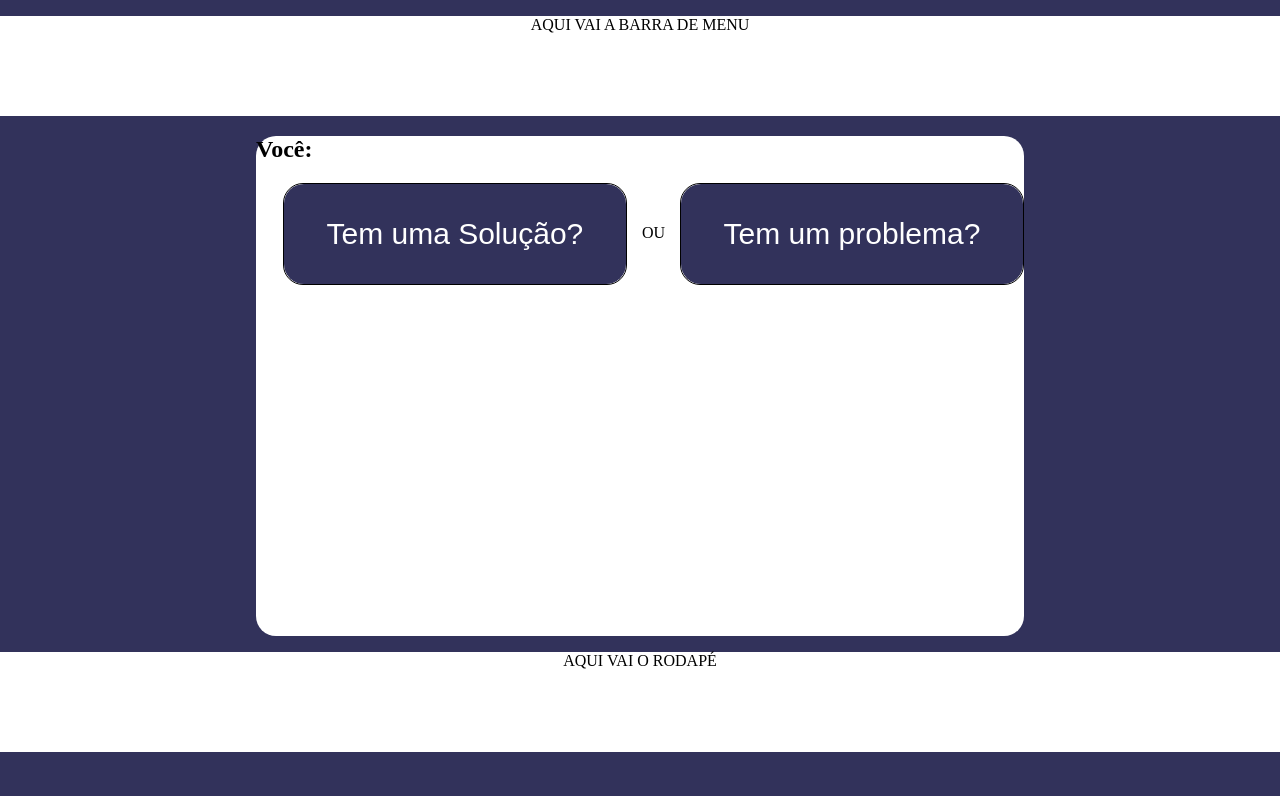
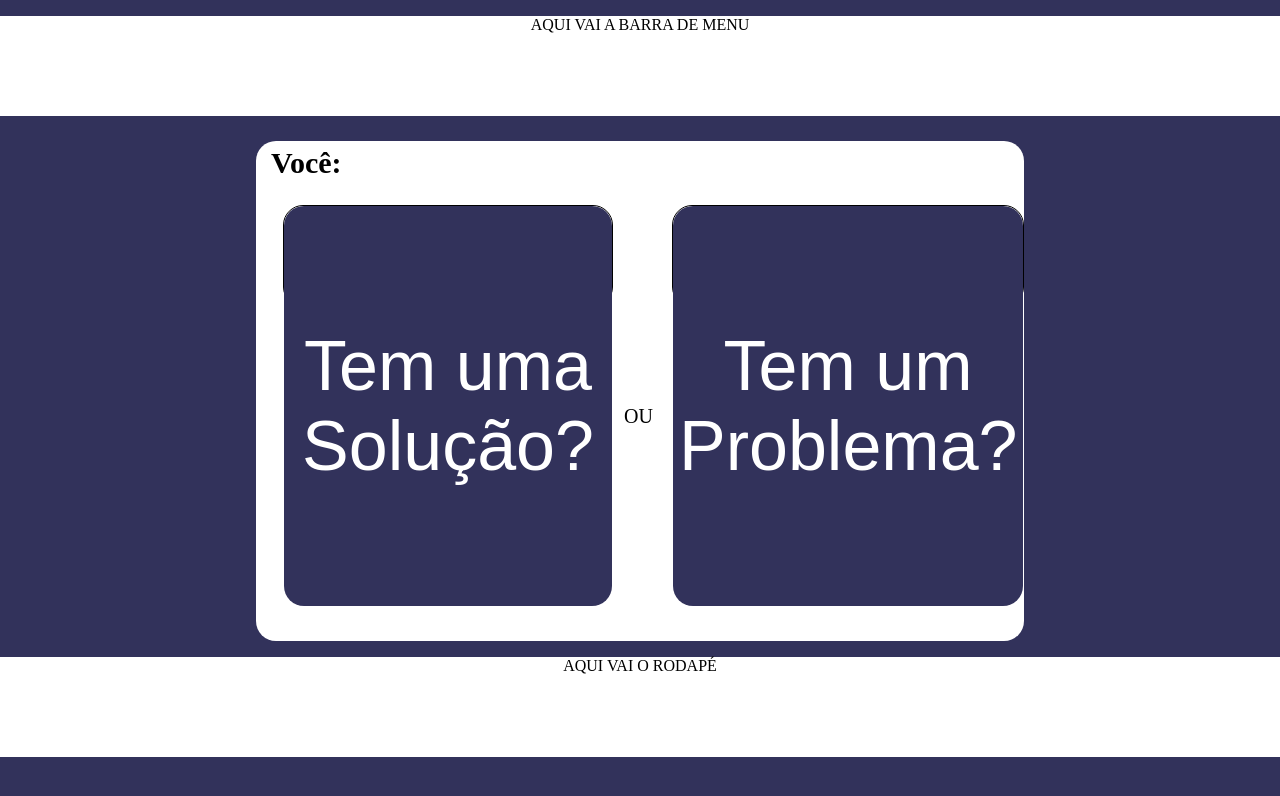
Before and after one commit to OseiasBeu/Projetohack, a plain HTML site: page index.html in a window 1280 px wide. Drawn offline with Linux system fonts and the light colour scheme.

Commit message:
Esquelet - página inicial

```diff
--- a/css/style.css
+++ b/css/style.css
@@ -29,8 +29,15 @@ body{
 }
 .perguntas p{
     position: relative;
-    top:25px;
-    right: 15px;
+    font-size: 20px;
+    top:180px;
+    right: 19px;
+    text-transform: uppercase;
+}
+h2{
+    font-size: 30px;
+    margin-left: 15px;
+    padding-top:5px;
 }
 
 .direita{
@@ -56,7 +63,9 @@ body{
     font-size: 30px;
     color: white;
     width:100%;
-    height: 100px;
+    height: 400px;
+    font-size: 70px;
+    houver:
 }
 a {
     text-decoration: none;
--- a/index.html
+++ b/index.html
@@ -12,8 +12,7 @@
         <p>AQUI VAI A BARRA DE MENU</p>
     </header>
         <section class="corpo_pag">
-            <a href=""></a>
-                <h1>Você:</h1>
+                <h2>Você:</h2>
 
                 <section class="perguntas">
 
@@ -22,7 +21,7 @@
                 </div>
                 <p>OU</p>
                 <div class="esquerda">
-                     <button class="btn1"><a href="#">Tem um problema?</a></button>
+                     <button class="btn1"><a href="#">Tem um Problema?</a></button>
                 </div>
 
             </section>
```
